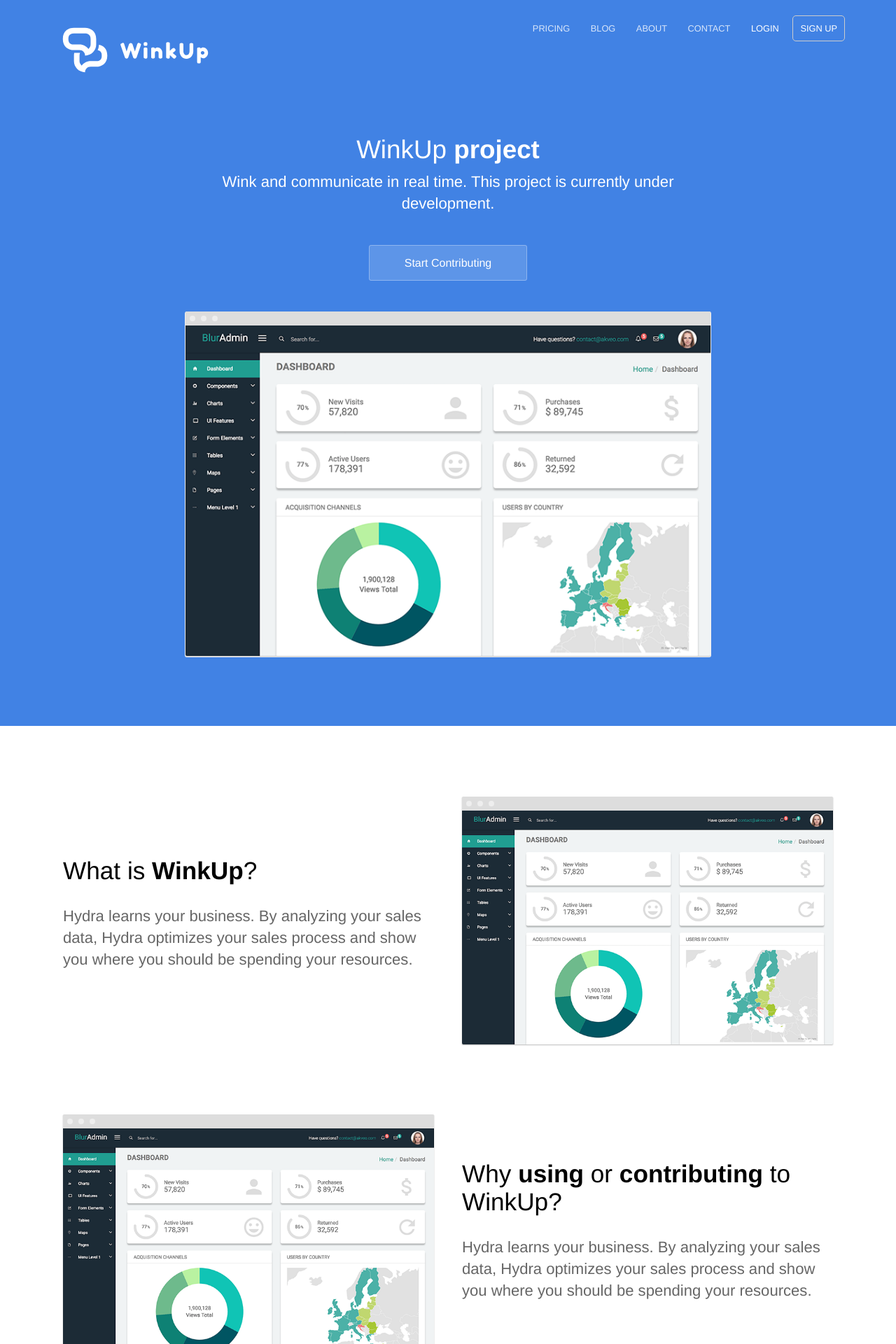
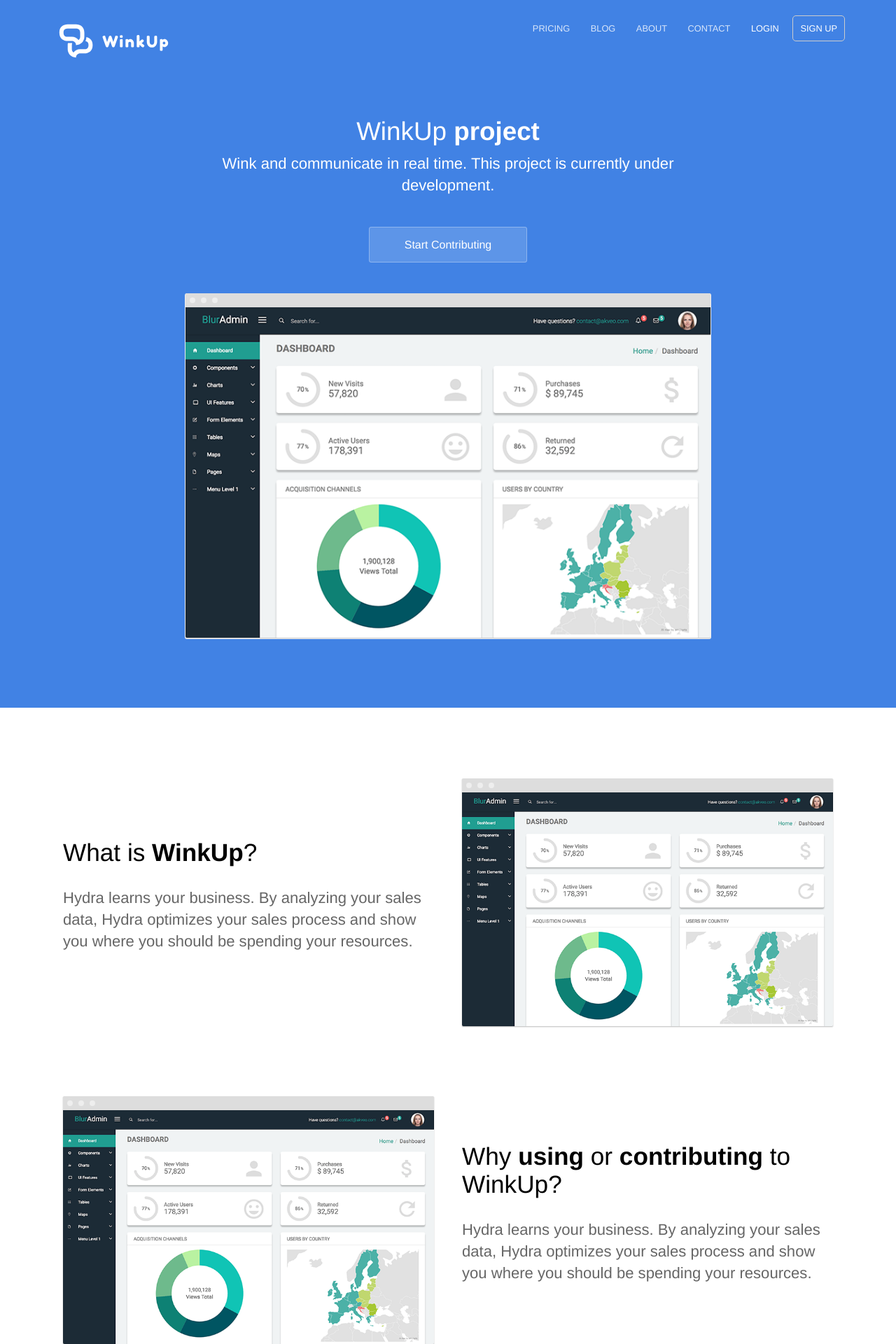
Before and after one commit to gauthierpiarrette/gauthierpiarrette.github.io, a Jekyll site: the page built from index.html, in a window 1280 px wide. Shown: the top 1920 px of the page at 70% size. Built offline with Jekyll 4.4.1, drawn with Linux system fonts in a browser that asks for light colours.

Commit message:
Updated '_layouts/default.html' via CloudCannon

```diff
--- a/_layouts/default.html
+++ b/_layouts/default.html
@@ -23,7 +23,7 @@
 	<body>
 		<header>
 			<div class="container">
-				<div class="company-name"><a href="{{ site.baseurl }}/"><img src="{{ site.baseurl }}/images/logo.svg" alt="WinkUp logo" width="296.875" height="103.125" /></a></div>
+				<div class="company-name"><a href="{{ site.baseurl }}/"><img src="{{ site.baseurl }}/images/logo.svg" alt="WinkUp logo" width="222.65625" height="77.34375" /></a></div>
 				{% include navigation.html %}
 			</div>
 		</header>
```
